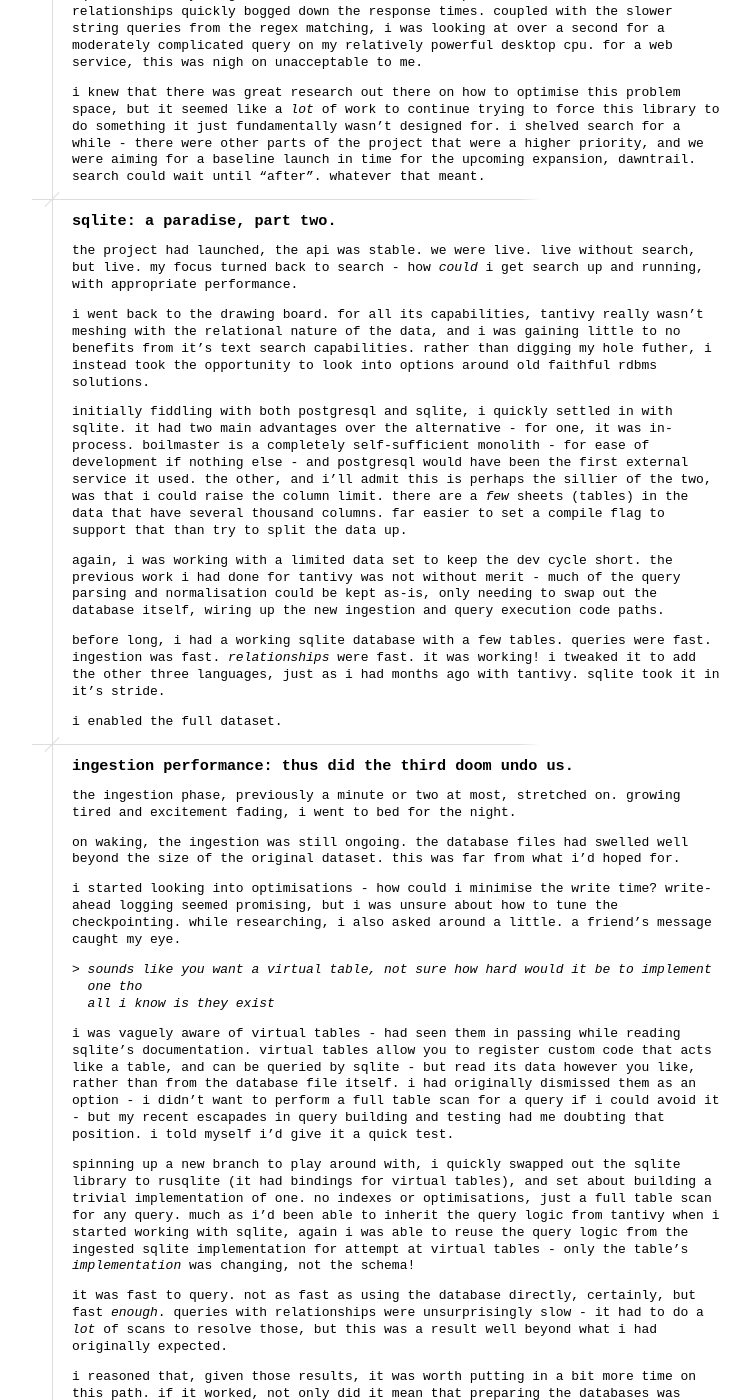
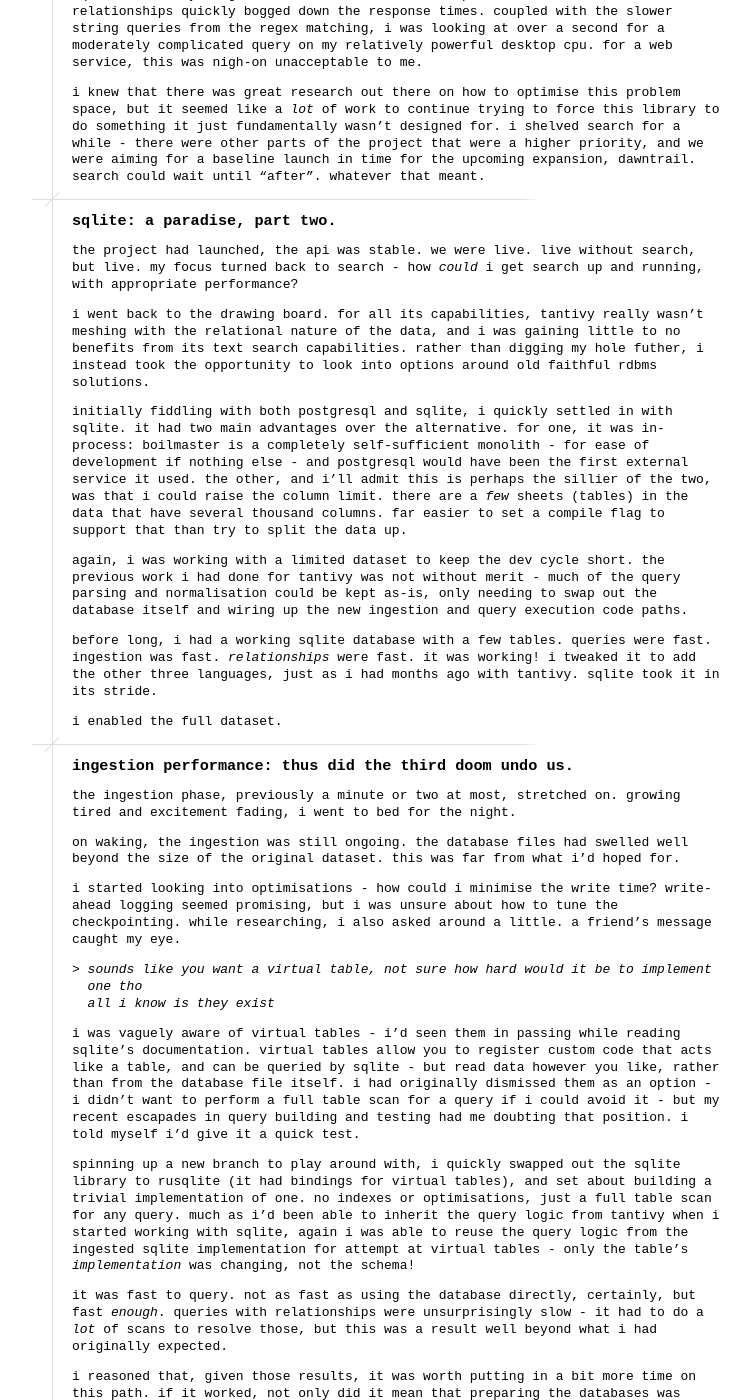
Before and after one commit to ackwell/ackwell.github.io, a Jekyll site: the page built from _posts/2024-07-22-search-journey.md, in a window 1280 px wide and 1400 px high, scrolled down 1709 px. Shown: the whole window, without its empty margins (243-993 px from the left). Built offline with Jekyll 4.4.1, drawn with Linux system fonts in a browser that asks for light colours; nearby versions of some CDN libraries; our own code applies the rules of GitHub Pages for plain Markdown files; some of the changed text lies outside the part shown.

Commit message:
Search journey spelling and grammar fixes

```diff
--- a/_posts/2024-07-22-search-journey.md
+++ b/_posts/2024-07-22-search-journey.md
@@ -6,7 +6,7 @@
 
 The feature was written as part of [boilmaster](https://github.com/ackwell/boilmaster), a web service written in rust that offers an HTTP API for accessing game data from Final Fantasy XIV. boilmaster did not start development in a vacuum - from the outset, it was designed to replace the existing server software powering [xivapi](https://xivapi.com). As such, many of its requirements and implementation decisions stem from old learnings and pain points experienced by the maintainers of that service.
 
-Relevant to this tale are it's requirements around ongoing maintenance work - or rather, the lack thereof. We want to reduce the manual intervention to keep the system running to the absolute minimum possible. To this end, the service is able to automatically update the game data it uses, as well as the community-contributed schema declarations used to read the data.
+Relevant to this tale are its requirements around ongoing maintenance work - or rather, the lack thereof. We want to reduce the manual intervention to keep the system running to the absolute minimum possible. To this end, the service is able to automatically update the game data it uses, as well as the community-contributed schema declarations used to read the data.
 
 We start the journey into search with, of all things, a search engine library.
 
@@ -42,17 +42,17 @@
 
 ### relationships: thus did the second doom break us.
 
-A little background is perhaps needed here. The data being exposed is effectively a relational data store, however the relations aren't encoded in the data or its associated metadata anywhere - only in the code within the game that reads it. As a result, these relationships are defined, and maintained, as part of the community schemas mentioned above.
+A little background is perhaps needed here. The data being exposed is effectively a relational data store; however, the relations aren't encoded in the data or its associated metadata anywhere - only in the code within the game that reads it. As a result, these relationships are defined, and maintained, as part of the community schemas mentioned above.
 
 This means the relationships can, and _do_, change.
 
-Despite being primarily a key-value store, tantivy does support structured data such as json in its values. It does not, however, handle relationships that _aren't_ known at schema declaration time.
+Despite being primarily a key-value store, tantivy does support structured data such as JSON in its values. It does not, however, handle relationships that _aren't_ known at schema declaration time.
 
 So I did the obvious thing any sane person would do, and implemented relations myself.
 
 This effectively involved building a tree of the necessary queries, and then fanning them out, running as many of them as possible at once, until all the links were resolved and the final results could be derived. A naive approach, certainly - but it was a start. A start that worked... _slowly_.
 
-A trivial query with a few resolved relations was still within the bounds of "quick", but anything that hit one of the more complicated multi-table relationships quickly bogged down the response times. Coupled with the slower string queries from the regex matching, I was looking at over a second for a moderately complicated query on my relatively powerful desktop cpu. For a web service, this was nigh on unacceptable to me.
+A trivial query with a few resolved relations was still within the bounds of "quick", but anything that hit one of the more complicated multi-table relationships quickly bogged down the response times. Coupled with the slower string queries from the regex matching, I was looking at over a second for a moderately complicated query on my relatively powerful desktop CPU. For a web service, this was nigh-on unacceptable to me.
 
 I knew that there was great research out there on how to optimise this problem space, but it seemed like a _lot_ of work to continue trying to force this library to do something it just fundamentally wasn't designed for. I shelved search for a while - there were other parts of the project that were a higher priority, and we were aiming for a baseline launch in time for the upcoming expansion, Dawntrail. Search could wait until "after". Whatever that meant.
 
@@ -60,15 +60,15 @@
 
 ### sqlite: a paradise, part two.
 
-The project had launched, the API was stable. We were live. Live without search, but live. My focus turned back to search - how _could_ I get search up and running, with appropriate performance.
+The project had launched, the API was stable. We were live. Live without search, but live. My focus turned back to search - how _could_ I get search up and running, with appropriate performance?
 
-I went back to the drawing board. For all its capabilities, tantivy really wasn't meshing with the relational nature of the data, and I was gaining little to no benefits from it's text search capabilities. Rather than digging my hole futher, I instead took the opportunity to look into options around old faithful RDBMS solutions.
+I went back to the drawing board. For all its capabilities, tantivy really wasn't meshing with the relational nature of the data, and I was gaining little to no benefits from its text search capabilities. Rather than digging my hole futher, I instead took the opportunity to look into options around old faithful RDBMS solutions.
 
-Initially fiddling with both PostgreSQL and SQLite, I quickly settled in with SQLite. It had two main advantages over the alternative - for one, it was in-process. boilmaster is a completely self-sufficient monolith - for ease of development if nothing else - and PostgreSQL would have been the first external service it used. The other, and I'll admit this is perhaps the sillier of the two, was that I could raise the column limit. There are a _few_ sheets (tables) in the data that have several thousand columns. Far easier to set a compile flag to support that than try to split the data up.
+Initially fiddling with both PostgreSQL and SQLite, I quickly settled in with SQLite. It had two main advantages over the alternative. For one, it was in-process: boilmaster is a completely self-sufficient monolith - for ease of development if nothing else - and PostgreSQL would have been the first external service it used. The other, and I'll admit this is perhaps the sillier of the two, was that I could raise the column limit. There are a _few_ sheets (tables) in the data that have several thousand columns. Far easier to set a compile flag to support that than try to split the data up.
 
-Again, I was working with a limited data set to keep the dev cycle short. The previous work I had done for tantivy was not without merit - much of the query parsing and normalisation could be kept as-is, only needing to swap out the database itself, wiring up the new ingestion and query execution code paths.
+Again, I was working with a limited dataset to keep the dev cycle short. The previous work I had done for tantivy was not without merit - much of the query parsing and normalisation could be kept as-is, only needing to swap out the database itself and wiring up the new ingestion and query execution code paths.
 
-Before long, I had a working SQLite database with a few tables. Queries were fast. Ingestion was fast. _Relationships_ were fast. It was working! I tweaked it to add the other three languages, just as I had months ago with tantivy. SQLite took it in it's stride.
+Before long, I had a working SQLite database with a few tables. Queries were fast. Ingestion was fast. _Relationships_ were fast. It was working! I tweaked it to add the other three languages, just as I had months ago with tantivy. SQLite took it in its stride.
 
 I enabled the full dataset.
 
@@ -85,15 +85,15 @@
 > sounds like you want a virtual table, not sure how hard would it be to implement one tho <br/>
 > all I know is they exist
 
-I was vaguely aware of virtual tables - had seen them in passing while reading SQLite's documentation. Virtual tables allow you to register custom code that acts like a table, and can be queried by SQLite - but read its data however you like, rather than from the database file itself. I had originally dismissed them as an option - I didn't want to perform a full table scan for a query if I could avoid it - but my recent escapades in query building and testing had me doubting that position. I told myself I'd give it a quick test.
+I was vaguely aware of virtual tables - I'd seen them in passing while reading SQLite's documentation. Virtual tables allow you to register custom code that acts like a table, and can be queried by SQLite - but read data however you like, rather than from the database file itself. I had originally dismissed them as an option - I didn't want to perform a full table scan for a query if I could avoid it - but my recent escapades in query building and testing had me doubting that position. I told myself I'd give it a quick test.
 
-Spinning up a new branch to play around with, I quickly swapped out the sqlite library to rusqlite (it had bindings for virtual tables), and set about building a trivial implementation of one. No indexes or optimisations, just a full table scan for any query. much as I'd been able to inherit the query logic from tantivy when I started working with SQLite, again I was able to reuse the query logic from the ingested SQlite implementation for attempt at virtual tables - only the table's _implementation_ was changing, not the schema!
+Spinning up a new branch to play around with, I quickly swapped out the sqlite library to rusqlite (it had bindings for virtual tables), and set about building a trivial implementation of one. No indexes or optimisations, just a full table scan for any query. Much as I'd been able to inherit the query logic from tantivy when I started working with SQLite, again I was able to reuse the query logic from the ingested SQLite implementation for attempt at virtual tables - only the table's _implementation_ was changing, not the schema!
 
 It was fast to query. Not as fast as using the database directly, certainly, but fast _enough_. Queries with relationships were unsurprisingly slow - it had to do a _lot_ of scans to resolve those, but this was a result well beyond what I had originally expected.
 
 I reasoned that, given those results, it was worth putting in a bit more time on this path. If it worked, not only did it mean that preparing the databases was _faster_ due to the lack of data ingestion - it meant I could easily support searching any version of the data that the system had access to!
 
-The primary optimisation added was an index. When preparing a query, SQLite runs a few different approaches on how it could query elements past your virtual table implementation, asking which approach is likely to be fastest. The vast majority of relationships in the queries I was generating result in a `JOIN` targeting a single table row by its id - something I'm able to do with no searching at all in my data access layer. By informing SQLite of this, I'm able to influence it to preference these joins wherever it can. With this in place, query performance for relationships shot through the roof, landing squarely in the "fast enough" bucket of the rest of the system.
+The primary optimisation added was an index. When preparing a query, SQLite runs a few different approaches on how it could query elements past your virtual table implementation, asking which approach is likely to be fastest. The vast majority of relationships in the queries I was generating result in a `JOIN` targeting a single table row by its ID - something I'm able to do with no searching at all in my data access layer. By informing SQLite of this, I'm able to influence it to preference these joins wherever it can. With this in place, query performance for relationships shot through the roof, landing squarely in the "fast enough" bucket of the rest of the system.
 
 Finally, a solution for search.
 
```
Also changed, not shown: other parts of _posts/2024-07-22-search-journey.md (+4 -4 lines).
